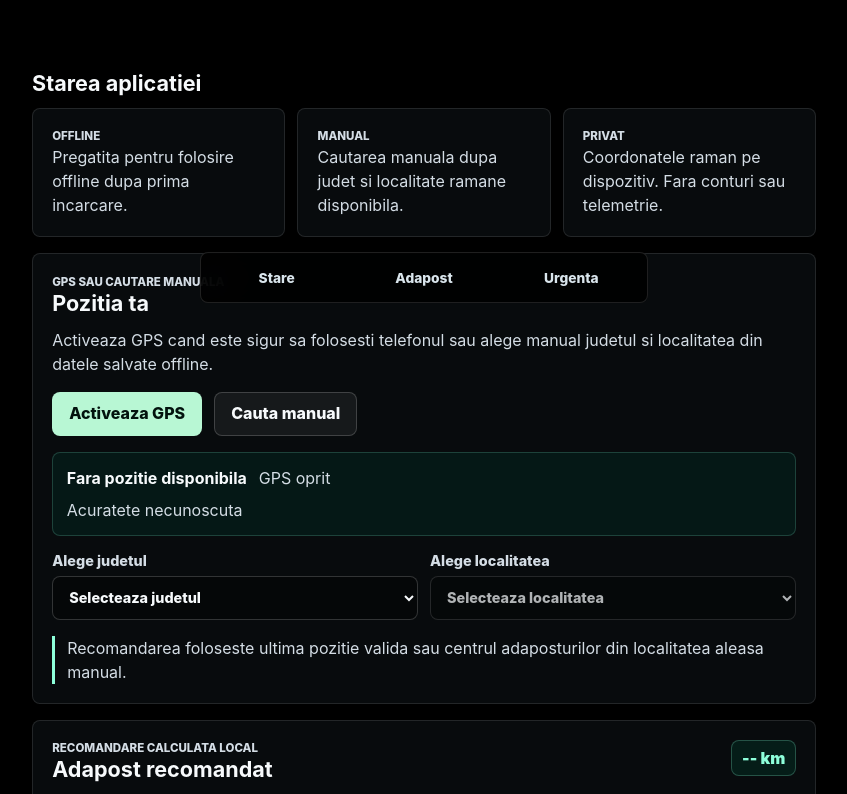
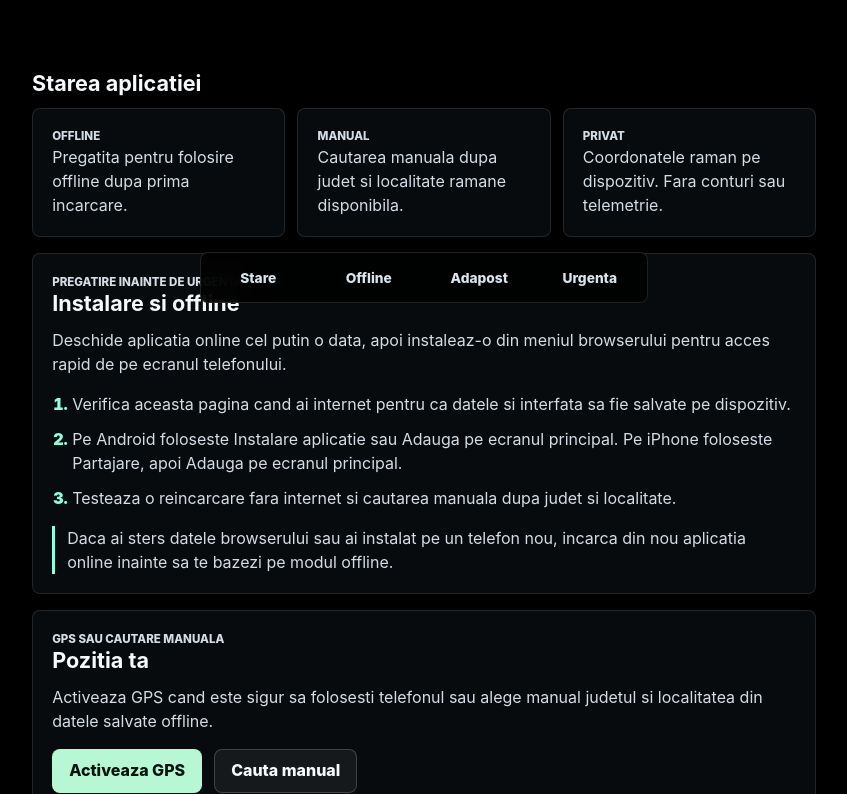
Before and after one commit to irefootabil/Shelter, a React (Vite) app: page / in a window 1280 px wide. Shown: the part 485-1279 px from the top of the page, without its empty margins (216-1063 px from the left). Built offline with nearby package versions, Linux system fonts and the light colour scheme.

Commit message:
docs: add offline pwa qa checklist

```diff
--- a/src/App.tsx
+++ b/src/App.tsx
@@ -105,6 +105,20 @@ export function App() {
               </article>
             ))}
           </div>
+        </section>
+
+        <section id="install" className="panel install-panel" aria-labelledby="install-title">
+          <div>
+            <p className="card-kicker">{appCopy.sections.install.status}</p>
+            <h2 id="install-title">{appCopy.sections.install.title}</h2>
+            <p>{appCopy.sections.install.description}</p>
+          </div>
+          <ol className="install-checklist">
+            {appCopy.sections.install.steps.map((step) => (
+              <li key={step}>{step}</li>
+            ))}
+          </ol>
+          <p className="quiet-note">{appCopy.sections.install.caveat}</p>
         </section>
 
         <section className="panel location-panel" aria-labelledby="location-title">
@@ -303,6 +317,7 @@ export function App() {
 
       <nav className="bottom-nav" aria-label="Navigare principala">
         <a href="#status">{appCopy.navigation.status}</a>
+        <a href="#install">{appCopy.navigation.install}</a>
         <a href="#nearby">{appCopy.navigation.shelter}</a>
         <a href="#emergency">{appCopy.navigation.emergency}</a>
       </nav>
--- a/src/content/appCopy.ts
+++ b/src/content/appCopy.ts
@@ -6,6 +6,7 @@ export const appCopy = {
   actions: {
     findShelter: "Cauta adapost",
     emergencyGuide: "Instructiuni",
+    installApp: "Instaleaza aplicatia",
     enableLocation: "Activeaza GPS",
     enableCompass: "Activeaza busola",
     manualSearch: "Cauta manual",
@@ -47,6 +48,19 @@ export const appCopy = {
       manualCountyPlaceholder: "Selecteaza judetul",
       manualTownPlaceholder: "Selecteaza localitatea",
       manualSelection: "Selectie manuala",
+    },
+    install: {
+      title: "Instalare si offline",
+      status: "Pregatire inainte de urgenta",
+      description:
+        "Deschide aplicatia online cel putin o data, apoi instaleaz-o din meniul browserului pentru acces rapid de pe ecranul telefonului.",
+      steps: [
+        "Verifica aceasta pagina cand ai internet pentru ca datele si interfata sa fie salvate pe dispozitiv.",
+        "Pe Android foloseste Instalare aplicatie sau Adauga pe ecranul principal. Pe iPhone foloseste Partajare, apoi Adauga pe ecranul principal.",
+        "Testeaza o reincarcare fara internet si cautarea manuala dupa judet si localitate.",
+      ],
+      caveat:
+        "Daca ai sters datele browserului sau ai instalat pe un telefon nou, incarca din nou aplicatia online inainte sa te bazezi pe modul offline.",
     },
     shelter: {
       title: "Adapost recomandat",
@@ -126,6 +140,7 @@ export const appCopy = {
   },
   navigation: {
     status: "Stare",
+    install: "Offline",
     shelter: "Adapost",
     emergency: "Urgenta",
   },
--- a/src/styles.css
+++ b/src/styles.css
@@ -406,6 +406,20 @@ button.secondary-action:disabled {
   justify-self: start;
 }
 
+.install-checklist {
+  display: grid;
+  gap: 0.7rem;
+  margin: 0;
+  padding-left: 1.25rem;
+  color: #d4dde5;
+  line-height: 1.5;
+}
+
+.install-checklist li::marker {
+  color: #8dffda;
+  font-weight: 900;
+}
+
 .shelter-result {
   display: grid;
   gap: 0.75rem;
@@ -524,7 +538,7 @@ button.secondary-action:disabled {
   left: max(0.75rem, env(safe-area-inset-left));
   z-index: 20;
   display: grid;
-  grid-template-columns: repeat(3, minmax(0, 1fr));
+  grid-template-columns: repeat(4, minmax(0, 1fr));
   gap: 0.25rem;
   max-width: 28rem;
   margin: 0 auto;
```
Also changed, not shown: public/manifest.webmanifest, 6 other files (tests, documents, lock files or other folders).
